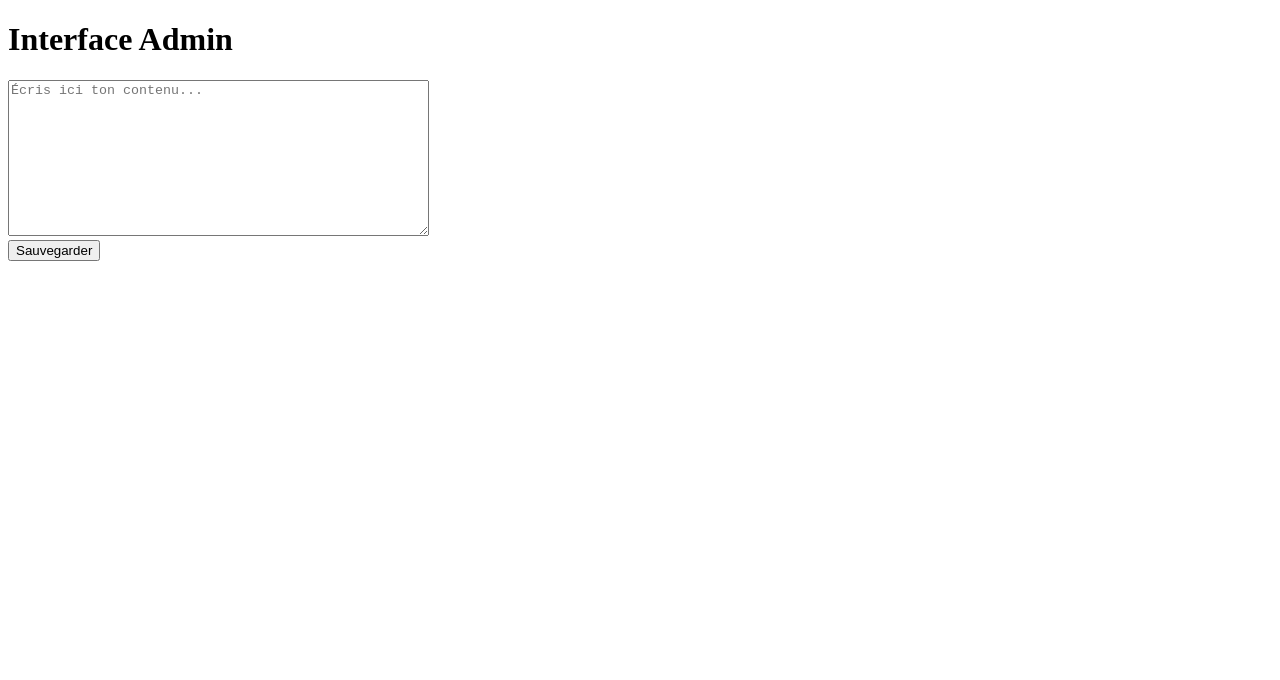
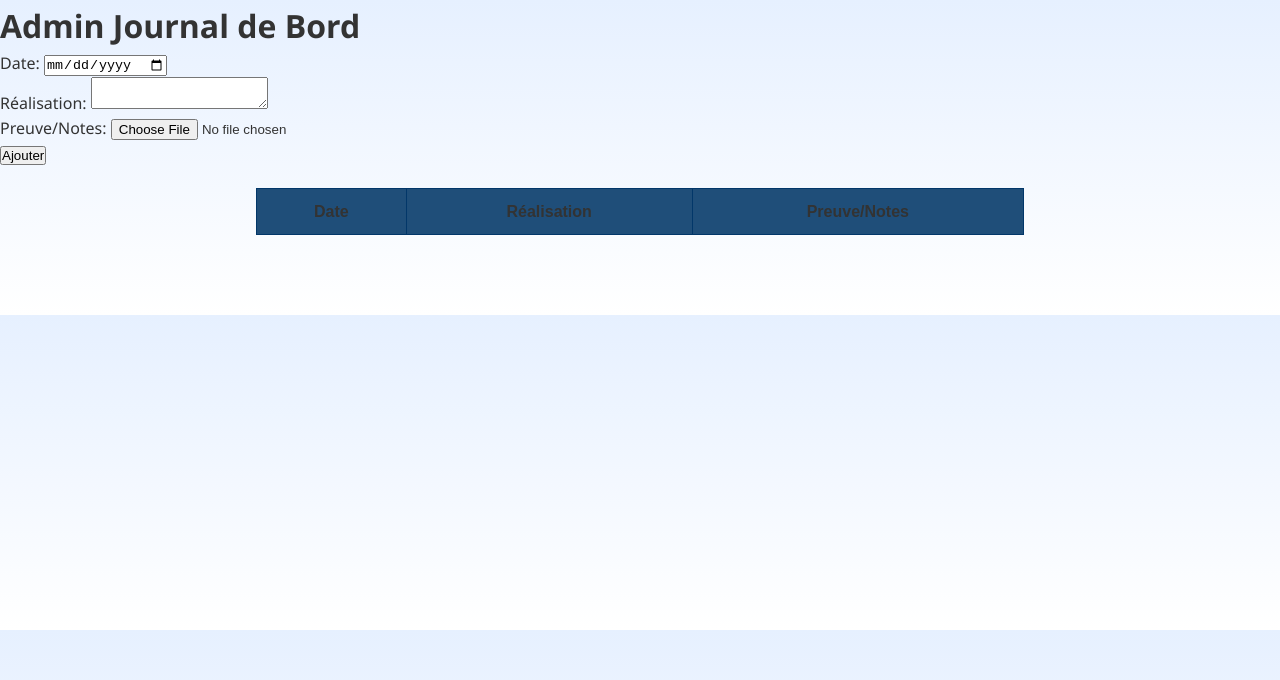
Before and after one commit to KzonDada/PorteFolioo, a plain HTML site: page admin.html in a window 1280 px wide. Drawn offline with Linux system fonts and the light colour scheme.

Commit message:
Update admin.html

```diff
--- a/admin.html
+++ b/admin.html
@@ -1,28 +1,34 @@
 <!DOCTYPE html>
 <html lang="fr">
 <head>
-  <meta charset="UTF-8" />
-  <title>Admin simple</title>
+<meta charset="UTF-8">
+<meta name="viewport" content="width=device-width, initial-scale=1.0">
+<title>Admin - Journal</title>
+<link rel="stylesheet" href="assets/style.css">
 </head>
 <body>
-  <h1>Interface Admin</h1>
-  <textarea id="content" rows="10" cols="50" placeholder="Écris ici ton contenu..."></textarea><br />
-  <button onclick="saveContent()">Sauvegarder</button>
-  <p id="status"></p>
+<h1>Admin Journal de Bord</h1>
 
-  <script>
-    function saveContent() {
-      const content = document.getElementById('content').value;
-      localStorage.setItem('siteContent', content);
-      document.getElementById('status').textContent = 'Contenu sauvegardé localement.';
-    }
+<form id="journalForm">
+    <label>Date: <input type="date" id="date" required></label><br>
+    <label>Réalisation: <textarea id="realisation" required></textarea></label><br>
+    <label>Preuve/Notes: <input type="file" id="file"></label><br>
+    <button type="submit">Ajouter</button>
+</form>
 
-    window.onload = () => {
-      const saved = localStorage.getItem('siteContent');
-      if (saved) {
-        document.getElementById('content').value = saved;
-      }
-    };
-  </script>
+<table border="1" id="journalTable">
+    <thead>
+        <tr>
+            <th>Date</th>
+            <th>Réalisation</th>
+            <th>Preuve/Notes</th>
+        </tr>
+    </thead>
+    <tbody>
+        <!-- Les entrées seront ajoutées ici -->
+    </tbody>
+</table>
+
+<script src="admin.js"></script>
 </body>
 </html>
```
